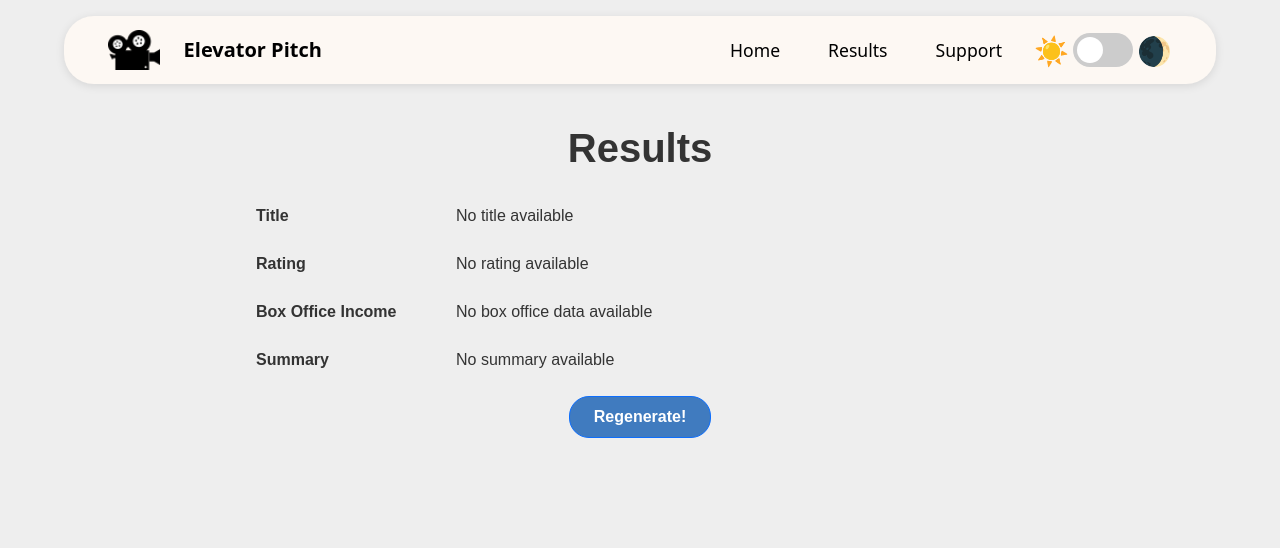
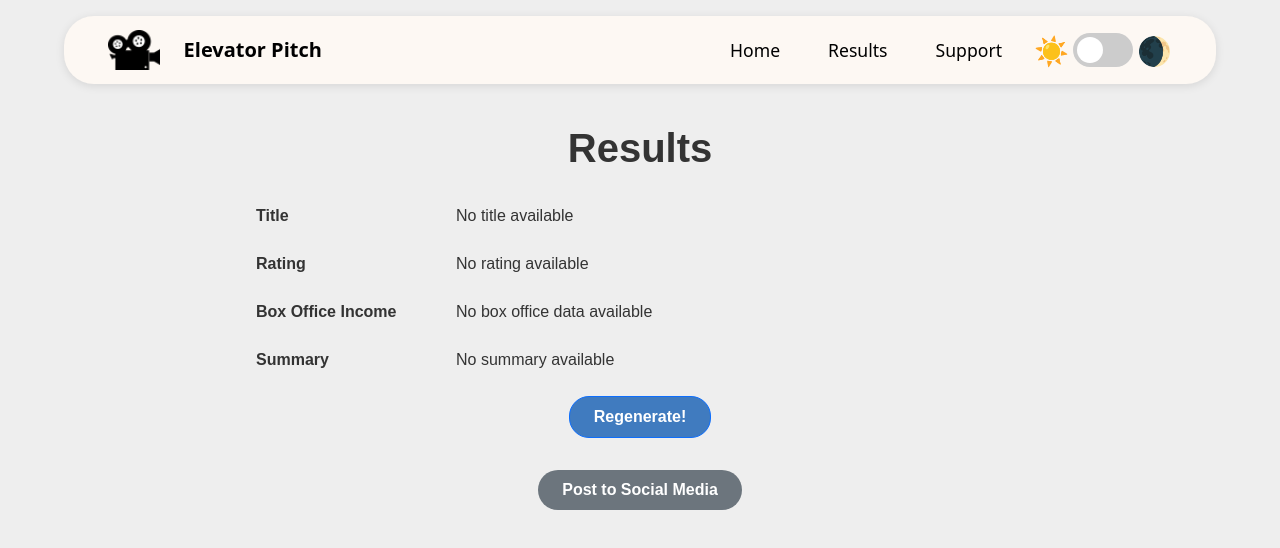
Before and after one commit to Chaddelatte/CMPS420-F24, a React (Vite) app in the folder 420projectreal.client/: page /results in a window 1280 px wide. Shown: the top 548 px of the page. Built offline with nearby package versions, Linux system fonts and the light colour scheme.

Commit message:
Got Facebook to work in a way that won't get the user banned

```diff
--- a/420projectreal.client/index.html
+++ b/420projectreal.client/index.html
@@ -9,5 +9,17 @@
   <body>
     <div id="root"></div>
     <script type="module" src="/src/index.tsx"></script>
+    <!-- Load the Facebook SDK for JavaScript -->
+    <script async defer crossorigin="anonymous" src="https://connect.facebook.net/en_US/sdk.js"></script>
+    <script>
+      window.fbAsyncInit = function() {
+        FB.init({
+          appId      : '2030139200741976',
+          cookie     : true,
+          xfbml      : true,
+          version    : 'v21.0'
+        });
+      };
+    </script>
   </body>
 </html>
--- a/420projectreal.client/src/App.tsx
+++ b/420projectreal.client/src/App.tsx
@@ -1,4 +1,4 @@
-import React from 'react';
+import React, { useEffect } from 'react';
 import { Routes, Route, Link } from 'react-router-dom';
 import 'bootstrap/dist/css/bootstrap.min.css';
 import './App.css';
@@ -10,61 +10,51 @@ import image from './assets/Images/movie.png';
 import DarkMode from "./DarkMode";
 import { Tooltip } from 'react-tooltip';
 
+interface FacebookSDK {
+    init: (options: { appId: string; cookie: boolean; xfbml: boolean; version: string }) => void;
+    ui: (params: { method: string; href: string; quote: string }, callback?: (response: Record<string, unknown>) => void) => void;
+}
+
+declare global {
+    interface Window {
+        fbAsyncInit: () => void;
+    }
+    const FB: FacebookSDK;
+}
+
 const App: React.FC = () => {
+    useEffect(() => {
+        window.fbAsyncInit = function() {
+            FB.init({
+                appId      : import.meta.env.VITE_FBAPPID,
+                cookie     : true,
+                xfbml      : true,
+                version    : 'v21.0'
+            });
+        };
+    }, []);
+
     return (
-
         <div className="app-container">
-
             <nav className="navbar custom-navbar">
                 <div className="container-fluid d-flex align-items-center justify-content-between">
-                    {/* Left-aligned logo and title */}
                     <div className="d-flex align-items-center">
                         <a
                             data-tooltip-id="gohome"
                             data-tooltip-content="Click to start over"
                             data-tooltip-place="top"
-
                             href="/" className="navbar-logo me-2">
                                 <img src={image} alt="Logo" className="logo-img" />
-
                         </a>
                         <Tooltip id="gohome" />
                         <span className="navbar-caption nav-item px-3"> Elevator Pitch</span>
                     </div>
-
-                    {/* Centered navigation links */}
-                    {/* <ul className="navbar-nav mx-auto d-flex flex-row">
-                        <li className="nav-item px-3">
-                            <Link className="nav-link" to="/">Home</Link>
-                        </li>
-                        <li className="nav-item px-3">
-                            <Link className="nav-link" to="/results">Results</Link>
-                        </li>
-                        <li className="nav-item px-3">
-                            <Link className="nav-link" to="/support">Support</Link>
-                        </li>
-                    </ul> */}
-
-                    {/* Right-aligned icons and button */}
                     <div className="d-flex align-items-center icons-menu">
-                        {/* <a href="mailto:support@example.com" className="iconfont-wrapper p-2 me-3">
-                            <span className="mbr-iconfont mobi-mbri-letter mobi-mbri"></span>
-                        </a>
-                        <a href="#" className="iconfont-wrapper p-2 me-3">
-                            <span className="mbr-iconfont mobi-mbri-up mobi-mbri"></span>
-                        </a>
-                        <a href="#" className="iconfont-wrapper p-2 me-3">
-                            <span className="mbr-iconfont mobi-mbri-like mobi-mbri"></span>
-                        </a>
-                        <Link to="/generate" className="btn btn-primary">Generate</Link> */}
-
                         <ul className="navbar-nav mx-auto d-flex flex-row">
-
                             <li className="nav-item px-3"
                                 data-tooltip-id="home"
                                 data-tooltip-content="Click to go home"
                                 data-tooltip-place="top">
-
                                 <Link className="nav-link" to="/" >Home</Link>
                                 <Tooltip id="home" />
                             </li>
@@ -87,8 +77,7 @@ const App: React.FC = () => {
                                     data-tooltip-id="darkmode"
                                     data-tooltip-content="Click to change theme"
                                     data-tooltip-place="top">
-                        <DarkMode
-                        />
+                                    <DarkMode />
                                 </div>
                                 <Tooltip id="darkmode" />
                             </li>
@@ -96,9 +85,7 @@ const App: React.FC = () => {
                     </div>
                 </div>
             </nav>
-
             <div className="container mt-4">
-
                 <Routes>
                     <Route path="/" element={<MainPage/>} />
                     <Route path="/results" element={<Results />} />
--- a/420projectreal.client/src/Routes/Generator/Generator.css
+++ b/420projectreal.client/src/Routes/Generator/Generator.css
@@ -82,17 +82,17 @@
     background-color: #fdf8f3;
     padding: 2rem;
     display: flex;
-    flex-wrap: wrap;
-    justify-content: space-around;
+    flex-direction: column;
+    align-items: center;
     border-radius: 8px;
     max-width: 900px;
     width: 100%;
 }
 
 .footer-card {
-    max-width: 200px;
+    max-width: 500px;
     text-align: center;
-    margin: 1rem 80px 0 0;
+    margin: 1rem 0;
 }
 
 .footer-title {
@@ -131,6 +131,6 @@
     align-items: center;
     display: block;
     margin: 2rem auto 0;
-    width: 300px; /* Set the width in pixels */
+    width: 450px; /* Set the width in pixels */
     height: auto; /* Maintain aspect ratio */
 }
--- a/420projectreal.client/src/Routes/Generator/Generator.tsx
+++ b/420projectreal.client/src/Routes/Generator/Generator.tsx
@@ -12,7 +12,6 @@ const Generator: React.FC = () => {
         e.preventDefault();
 
         try {
-            // Fetch movie details
             const response = await fetch("http://127.0.0.1:5000/generate", {
                 method: "POST",
                 headers: {
@@ -25,7 +24,6 @@ const Generator: React.FC = () => {
                 const data = await response.json();
                 setResult(data);
 
-                // Fetch poster image with the generated title
                 const posterResponse = await fetch("http://127.0.0.1:5000/generate_poster", {
                     method: "POST",
                     headers: {
@@ -37,6 +35,11 @@ const Generator: React.FC = () => {
                 if (posterResponse.ok) {
                     const posterData = await posterResponse.json();
                     setResult(prevResult => ({ ...prevResult, poster: posterData.image_url }));
+
+                    // Update Open Graph metadata
+                    document.querySelector('meta[property="og:title"]')?.setAttribute("content", data.title);
+                    document.querySelector('meta[property="og:description"]')?.setAttribute("content", data.summary);
+                    document.querySelector('meta[property="og:image"]')?.setAttribute("content", posterData.image_url);
                 } else {
                     console.error("Error generating poster");
                 }
@@ -45,6 +48,18 @@ const Generator: React.FC = () => {
             }
         } catch (error) {
             console.error("Error:", error);
+        }
+    };
+
+    const handleShare = () => {
+        if (result.poster) {
+            FB.ui({
+                method: 'share',
+                href: result.poster,
+                quote: ''
+            });
+        } else {
+            console.error("No poster to share");
         }
     };
 
@@ -90,7 +105,6 @@ const Generator: React.FC = () => {
                     <textarea
                         placeholder="(Optional) Enter your movie summary!"
                         className="form-textarea"
-                        //alt="Type a movie summary to give AI more direction"
                         value={summary}
                         onChange={(e) => setSummary(e.target.value)}
                     ></textarea>
@@ -125,7 +139,7 @@ const Generator: React.FC = () => {
                     )}
                     <div className="footer-actions">
                         <button className="footer-btn regenerate-btn">Regenerate</button>
-                        <button className="footer-btn share-btn">Post to Social Media</button>
+                        <button className="footer-btn share-btn" onClick={handleShare}>Post to Social Media</button>
                     </div>
                 </section>
             )}
--- a/420projectreal.client/src/Routes/Results/Results.tsx
+++ b/420projectreal.client/src/Routes/Results/Results.tsx
@@ -1,10 +1,31 @@
-import React from 'react';
+import React, { useEffect, useState } from 'react';
 import { useLocation, Link } from 'react-router-dom';
 import { Tooltip } from 'react-tooltip';
 
 const Results: React.FC = () => {
     const location = useLocation();
-    const { title, rating, box_office, summary } = location.state || {};
+    const [cachedResult, setCachedResult] = useState<unknown>(null);
+
+    useEffect(() => {
+        const storedResult = sessionStorage.getItem("movieResult");
+        if (storedResult) {
+            setCachedResult(JSON.parse(storedResult));
+        }
+    }, []);
+
+    const { title, rating, box_office, summary, poster } = cachedResult || location.state || {};
+
+    const handleShare = () => {
+        if (poster) {
+            FB.ui({
+                method: 'share',
+                href: poster,
+                quote: ''
+            });
+        } else {
+            console.error("No poster to share");
+        }
+    };
 
     return (
         <div style={{ fontFamily: "'Inter Tight', sans-serif", padding: '1rem', maxWidth: '800px', margin: '0 auto' }}>
@@ -29,6 +50,13 @@ const Results: React.FC = () => {
                 <div style={{ flex: 1, fontSize: '1rem' }}>{summary || "No summary available"}</div>
             </div>
 
+            {poster && (
+                <div style={{ textAlign: 'center', marginBottom: '2rem' }}>
+                    <h3 style={{ fontWeight: 'bold' }}>Poster</h3>
+                    <img src={poster} alt="Movie Poster" style={{ maxWidth: '100%', height: 'auto', borderRadius: '10px' }} />
+                </div>
+            )}
+
             <section style={{ textAlign: 'center', marginBottom: '2rem' }}>
                 <Link to="/generate">
                     <button
@@ -48,6 +76,21 @@ const Results: React.FC = () => {
                     <Tooltip id="regenerate" />
                 </Link>
             </section>
+
+            <section style={{ textAlign: 'center', marginBottom: '2rem' }}>
+                <button
+                    onClick={handleShare}
+                    className="footer-btn share-btn"
+                    style={{
+                        fontWeight: 'bold',
+                        padding: '0.5rem 1.5rem',
+                        borderRadius: '20px',
+                        transition: 'all 0.2s ease-in-out',
+                    }}
+                >
+                    Post to Social Media
+                </button>
+            </section>
         </div>
     );
 };
```
Also changed, not shown: 4 other files (tests, documents, lock files or other folders). Lines whose indentation alone changed are shown as unchanged.
